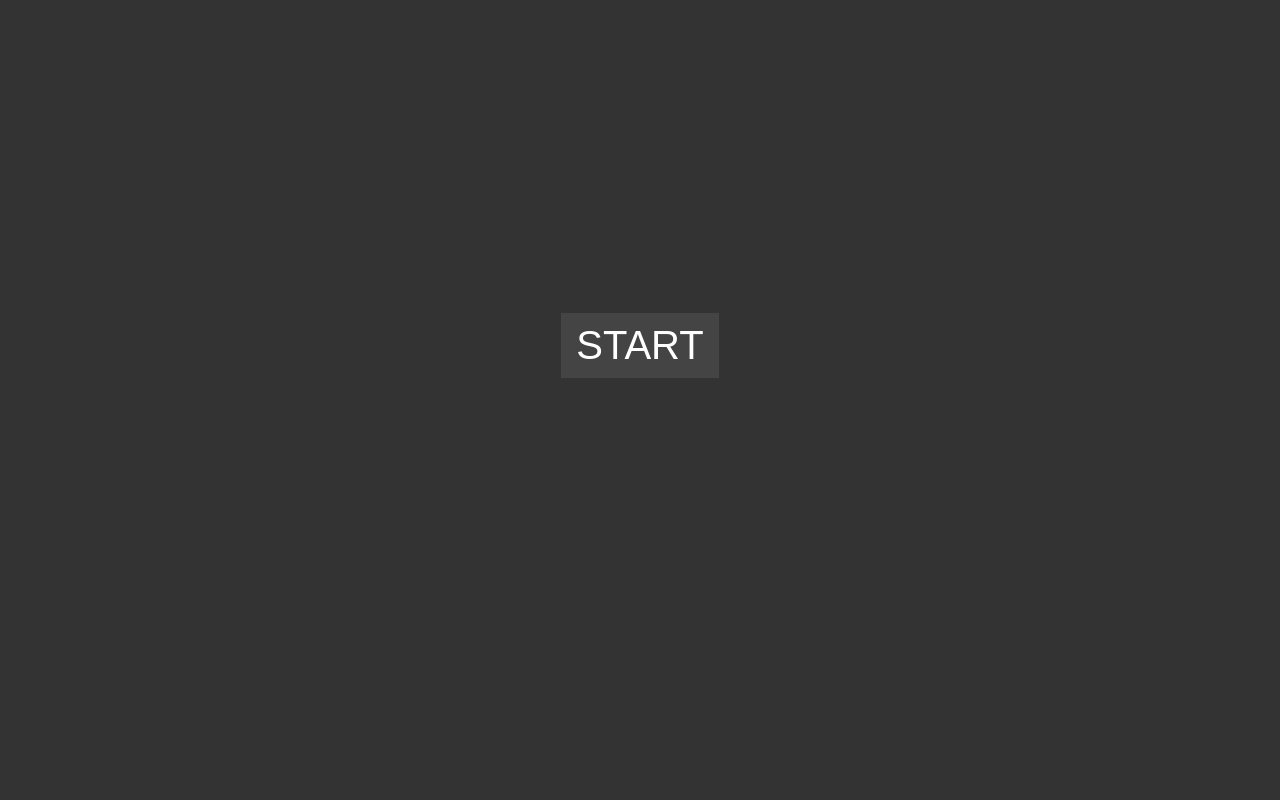
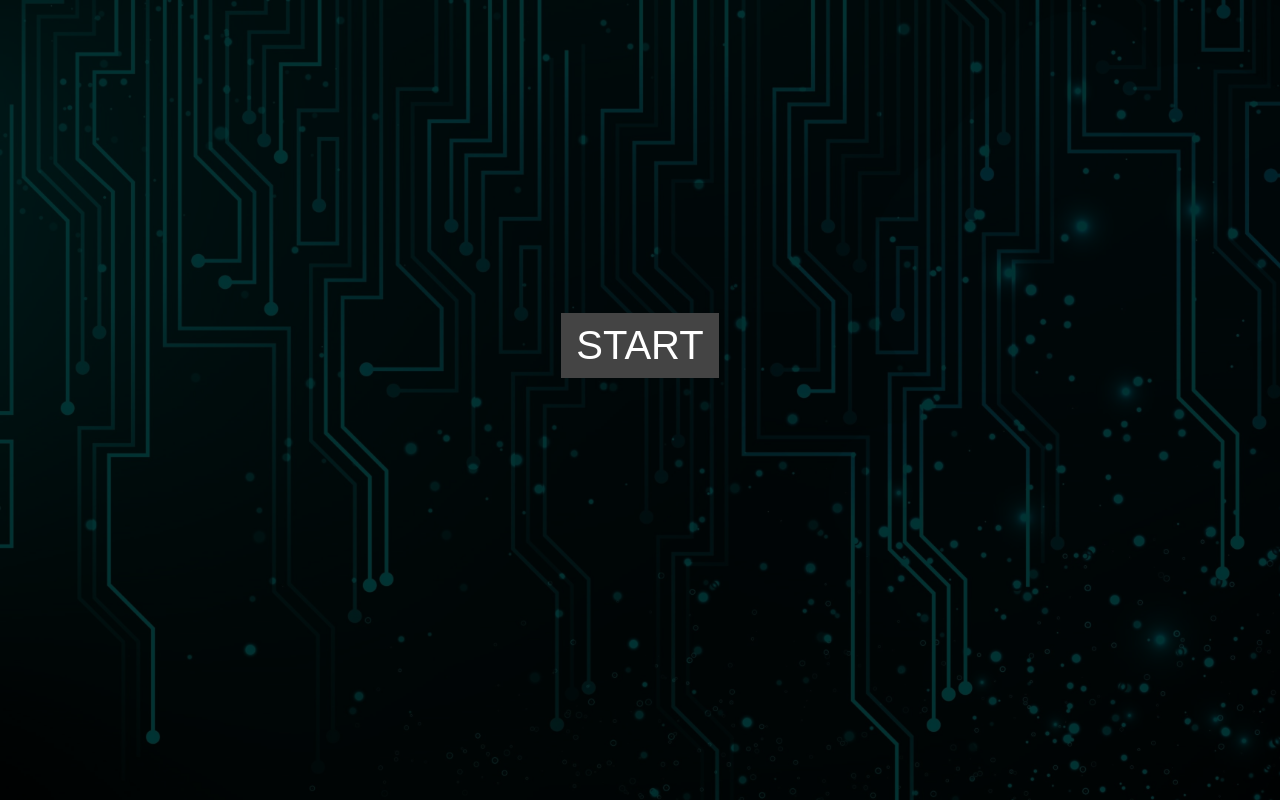
Before and after one commit to harmenmeinema/elscape, a plain HTML site: page index.html in a window 1280 px wide. Drawn offline with Linux system fonts and the light colour scheme; the site is published under a folder, as on GitHub Pages, so addresses that start at the root find nothing; a web font is replaced by a local one.

Commit message:
Update style.css

```diff
--- a/style.css
+++ b/style.css
@@ -8,7 +8,7 @@
 /* Algemene styling */
 body {
     /* background-color: #111;*/
-    background: url(/background.jpg);
+    background: url(background.jpg);
     background-size: cover;
     color: #fff;
     height: 100vh;
```
